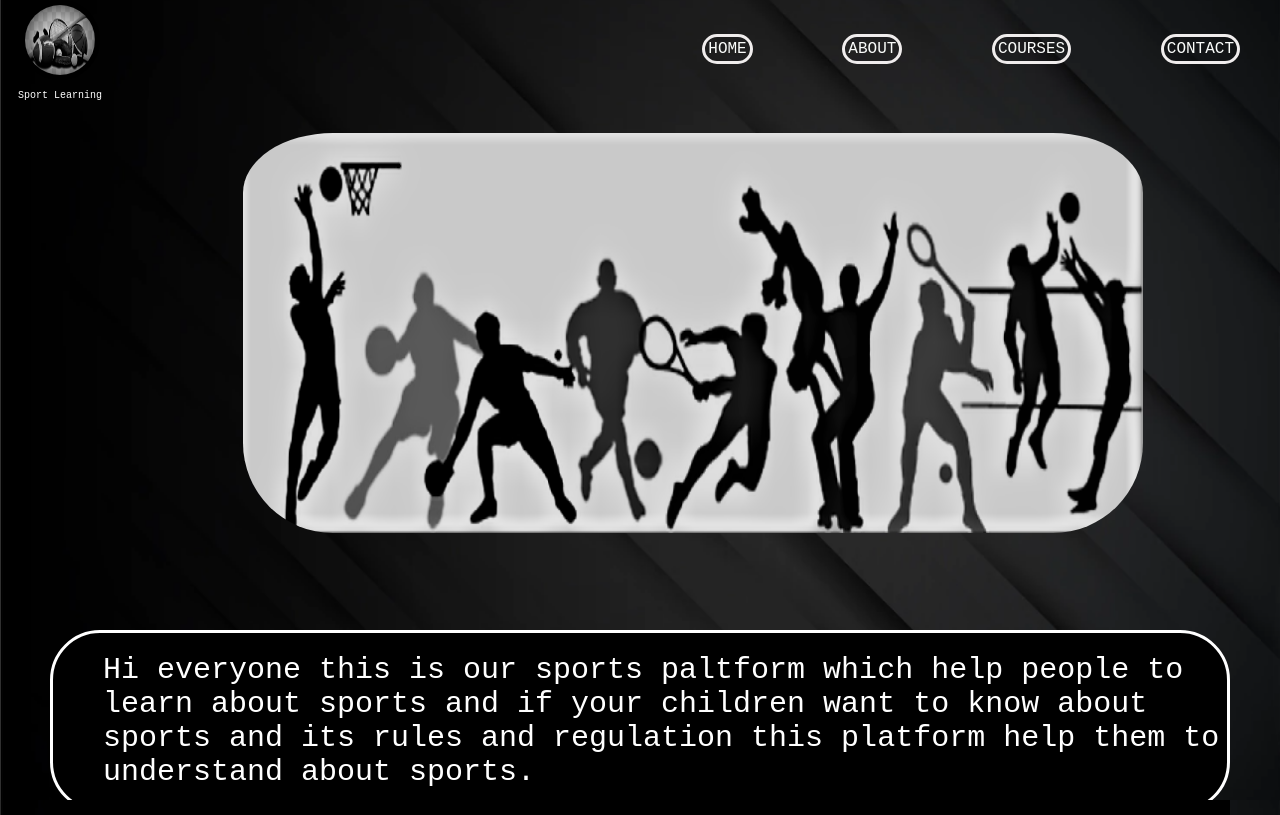
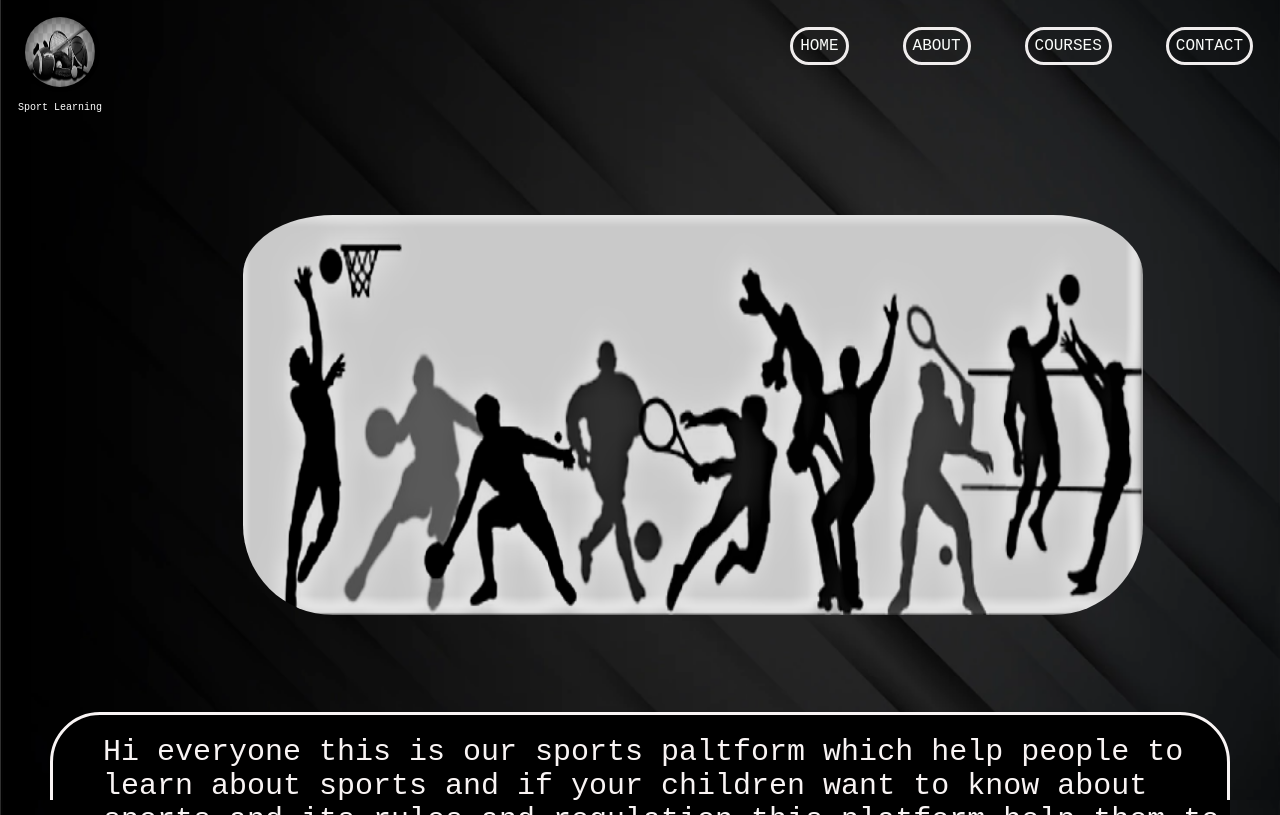
Before and after one commit to sandeepsan98/Project6, a plain HTML site: page index.html in a window 1280 px wide. Shown: the top 815 px of the page. Drawn offline with Linux system fonts and the light colour scheme.

Commit message:
Update style.css

```diff
--- a/css/style.css
+++ b/css/style.css
@@ -11,24 +11,27 @@
 
 }
 ul{
-    float: right;
+    display: flex;
+	justify-content: end;
+
 }
 ul li {
     list-style-type: none;
     display: inline-block;
      margin: 20px;
-    padding: 20px;
+    padding: 7px;
+	margin-top: 30px;
 }
 ul li a {
     text-decoration: none;
     color: rgb(250, 252, 250);
     border-radius: 50px;
     border: solid rgb(240, 237, 237);
-    padding: 3px;
+    padding: 7px;
 
 }
 ul li a:hover{
-    background-color:bisque;
+    background-color:rgb(0, 255, 132);
     color:black;
 
 }
@@ -47,8 +50,8 @@ ul li a:hover{
 	margin-top:90px;
 	margin-right:50px;
 	margin-left:50px;
-	background-color:black;
-	color:white;
+	background-color:rgb(0, 0, 0);
+	color:rgb(249, 244, 244);
 
 }
 .content img{
@@ -66,6 +69,8 @@ border-radius:50%;
 height:70px;
 border:solid 5px;
 margin-left:20px;
+position: relative;
+bottom: 70px;
 
 }
 .para a{
@@ -75,7 +80,8 @@ margin-left:20px;
     color: white;
     padding: 3px;
 	margin-left:15px;
-
+	position: relative;
+	bottom: 70px;
 
 }
 #main{
```
